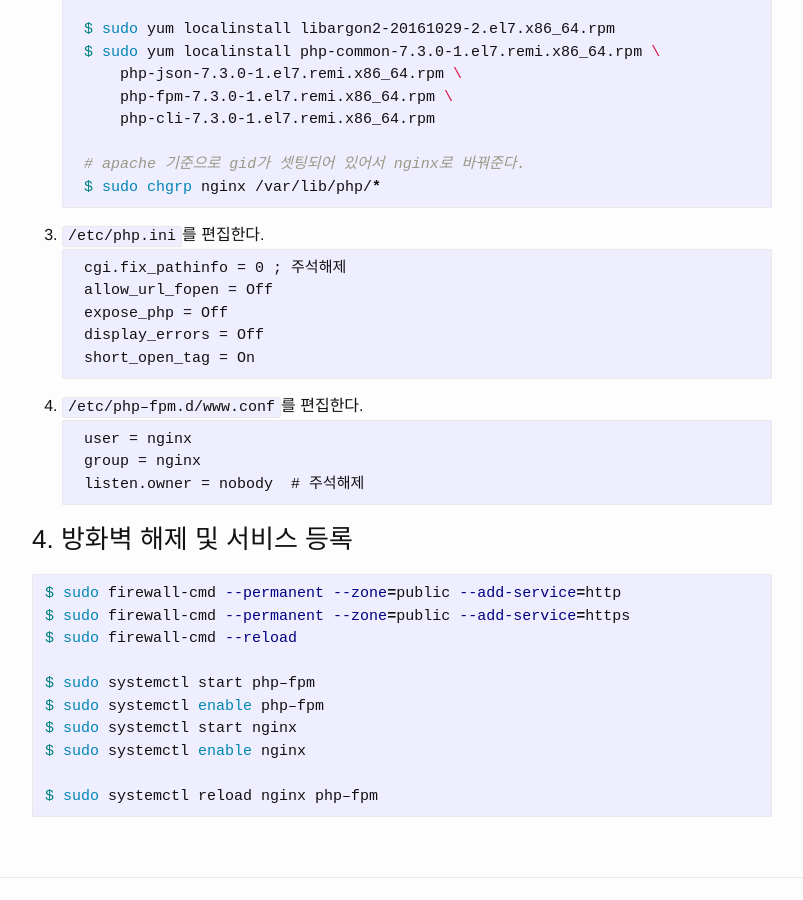
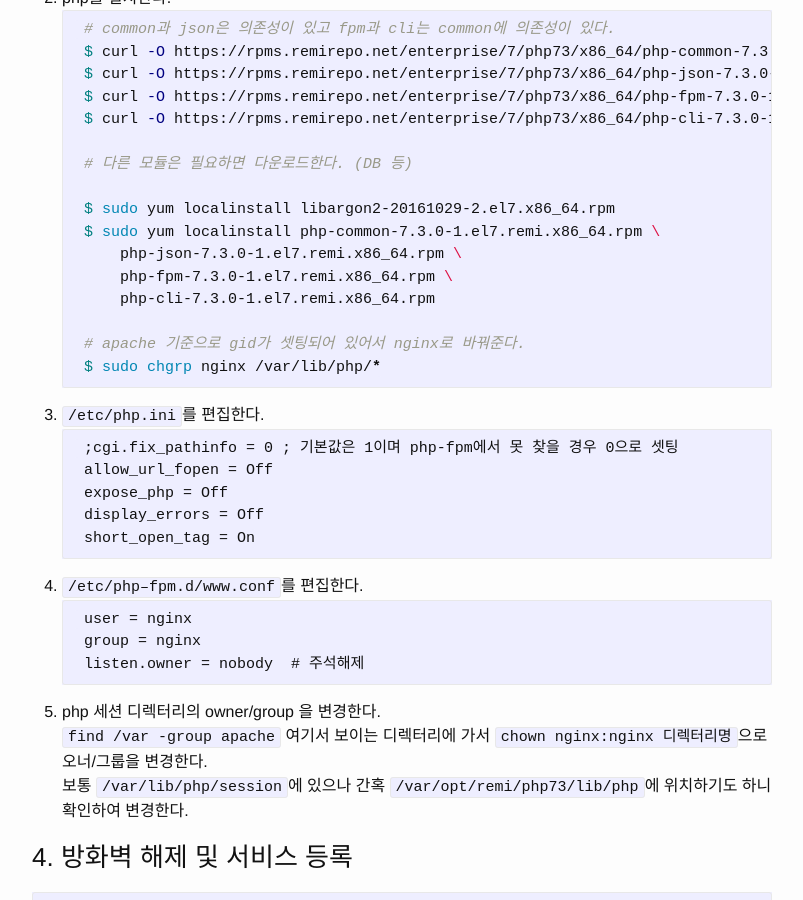
Before and after one commit to yottacho/yottacho.github.io, a Jekyll site: the page built from _posts/linux/2018-12-28-centos7-nginx-php.md, in a window 1280 px wide and 900 px high, scrolled down 10558 px. Shown: the whole window, without its empty margins (238-1041 px from the left). Built offline with Jekyll 4.4.1, drawn with Linux system fonts in a browser that asks for light colours; some of the changed text lies outside the part shown.

Commit message:
Change nginx php

````diff
--- a/_posts/linux/2018-12-28-centos7-nginx-php.md
+++ b/_posts/linux/2018-12-28-centos7-nginx-php.md
@@ -1,7 +1,7 @@
 ---
 layout: post
 title:  "CentOS 7 + Nginx + php7"
-date:   2018-12-28 21:01:00 +0900
+date:   2018-12-28 21:11:00 +0900
 categories: linux
 tags: linux
 ---
@@ -399,7 +399,7 @@
     listen       80;
     server_name  localhost;
 
-    # 홈 디렉터리 지정
+    # 홈 디렉터리 지정 (location 밖으로 꺼낸다)
     root   /usr/share/nginx/html;
     # 문서 찾는 순서 지정
     index  index.php index.html index.htm;
@@ -415,13 +415,20 @@
 
     # php-fpm 설정 (기본 포트 9000 을 사용)
     # pass the PHP scripts to FastCGI server listening on 127.0.0.1:9000
-    location ~ \.php$ {
+    location ~ [^/]\.php(/|$) {
     #    root           html;
         try_files      $uri =404;
-        fastcgi_split_path_info ^(.+\.php)(/.+)$;
+
+        fastcgi_split_path_info ^(.+?\.php)(/.*)$;
+        if (!-f $document_root$fastcgi_script_name) {
+            return 404;
+        }
+
         fastcgi_pass   127.0.0.1:9000;
         fastcgi_index  index.php;
+    #   SCRIPT_FILENAME 부분은 요구 케이스별로 조정합니다
         fastcgi_param  SCRIPT_FILENAME  $document_root$fastcgi_script_name;
+        fastcgi_param  PATH_INFO        $fastcgi_path_info;
     #    fastcgi_param  SCRIPT_FILENAME  /scripts$fastcgi_script_name;
         include        fastcgi_params;
 
@@ -482,7 +490,7 @@
 
 3. `/etc/php.ini`를 편집한다.
     ```
-    cgi.fix_pathinfo = 0 ; 주석해제
+    ;cgi.fix_pathinfo = 0 ; 기본값은 1이며 php-fpm에서 못 찾을 경우 0으로 셋팅
     allow_url_fopen = Off
     expose_php = Off
     display_errors = Off
@@ -495,6 +503,10 @@
     group = nginx
     listen.owner = nobody  # 주석해제
     ```
+
+5. php 세션 디렉터리의 owner/group 을 변경한다.
+   `find /var -group apache` 여기서 보이는 디렉터리에 가서 `chown nginx:nginx 디렉터리명`으로 오너/그룹을 변경한다.
+   보통 `/var/lib/php/session`에 있으나 간혹 `/var/opt/remi/php73/lib/php`에 위치하기도 하니 확인하여 변경한다.
 
 
 ### 4. 방화벽 해제 및 서비스 등록
````
Also changed, not shown: other parts of _posts/linux/2018-12-28-centos7-nginx-php.md (+1 -0 lines).
